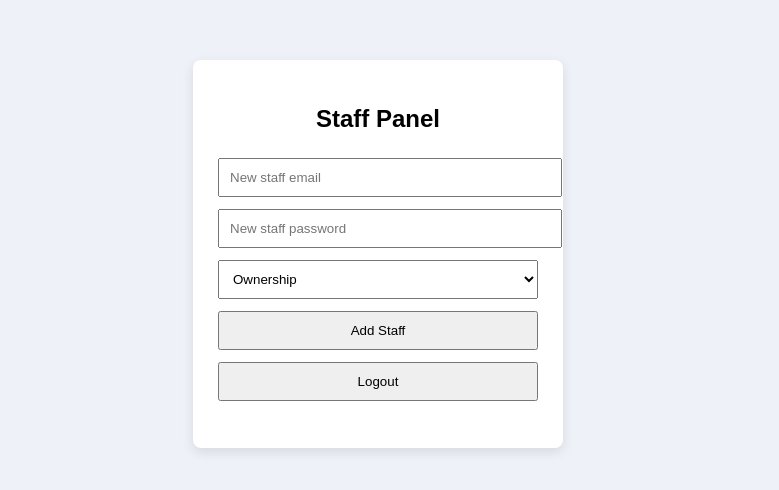
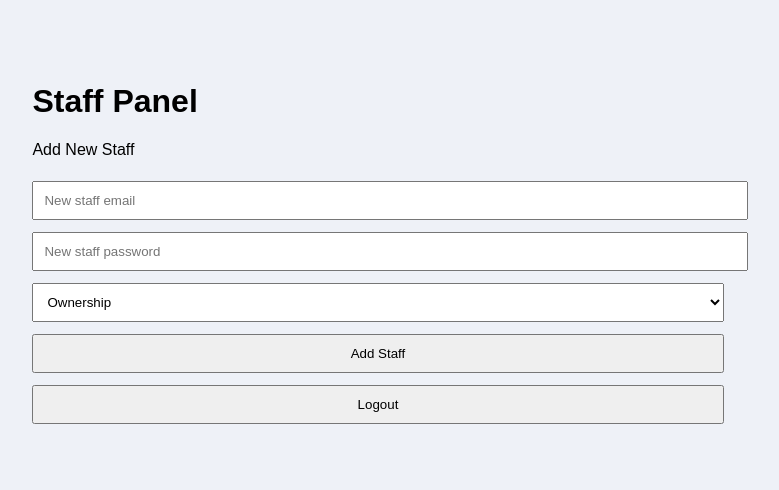
Before and after one commit to Sun-Set-lux/klev.server.io, a plain HTML site: page panel.htm in a window 1280 px wide. Shown: the part 154-644 px from the top of the page, without its empty margins (262-1041 px from the left). Drawn offline with Linux system fonts and the light colour scheme.

Commit message:
Update panel.htm

```diff
--- a/panel.htm
+++ b/panel.htm
@@ -1,17 +1,20 @@
 <!DOCTYPE html>
-<html>
+<html lang="en">
 <head>
+  <meta charset="UTF-8">
+  <meta name="viewport" content="width=device-width, initial-scale=1.0">
   <title>Staff Panel</title>
   <link rel="stylesheet" href="style.css">
 </head>
 <body>
 
-<div class="card">
-  <h2>Staff Panel</h2>
+<div class="panel-container">
+  <div class="panel-card">
+    <h1>Staff Panel</h1>
+    <p class="subtitle">Add New Staff</p>
 
     <input type="email" id="newEmail" placeholder="New staff email">
     <input type="password" id="newPassword" placeholder="New staff password">
-
     <select id="rank">
       <option>Ownership</option>
       <option>Management</option>
@@ -21,9 +24,10 @@
     </select>
 
     <button onclick="addStaff()">Add Staff</button>
-  <button onclick="logout()">Logout</button>
+    <button class="logout" onclick="logout()">Logout</button>
 
-  <p id="status"></p>
+    <p id="status" class="message"></p>
+  </div>
 </div>
 
 <script src="script.js"></script>
```
Lines whose indentation alone changed are shown as unchanged.
